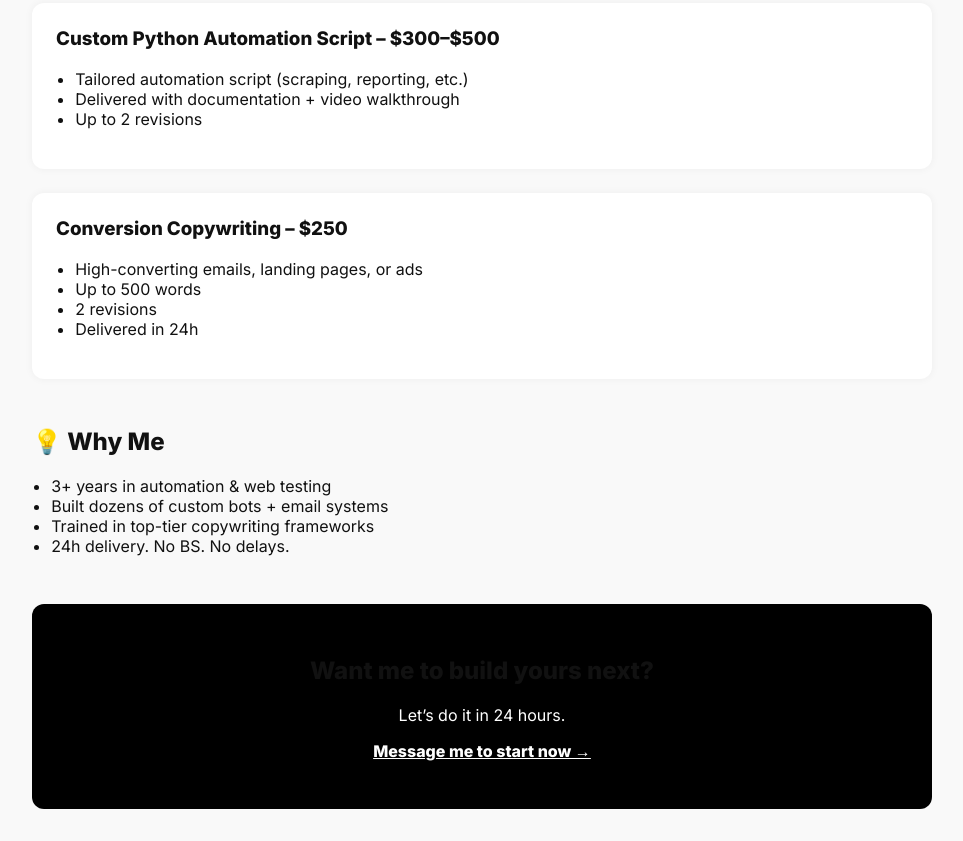
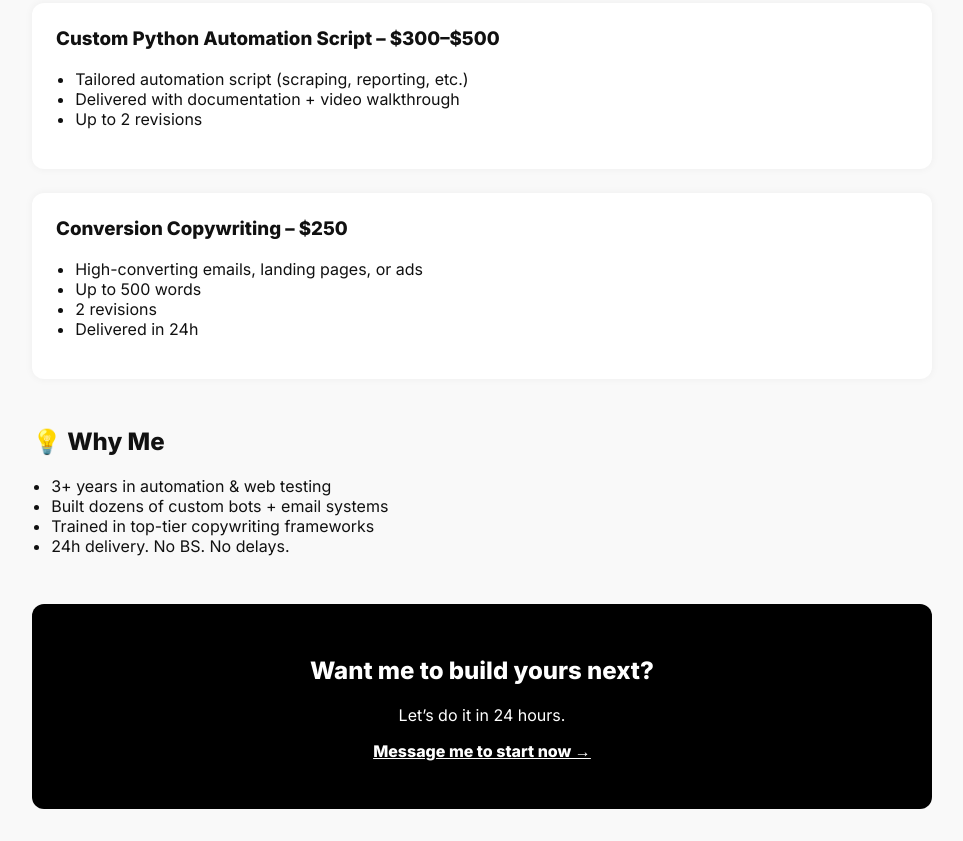
Before and after one commit to convertautomate/Landing, a plain HTML site: page index.html in a window 1280 px wide. Shown: the part 842-1683 px from the top of the page, without its empty margins (158-1121 px from the left). Drawn offline with Linux system fonts and the light colour scheme.

Commit message:
Update index.html

```diff
--- a/index.html
+++ b/index.html
@@ -3,7 +3,7 @@
 <head>
   <meta charset="UTF-8" />
   <meta name="viewport" content="width=device-width, initial-scale=1.0" />
-  <title>AI Copy & Automation</title>
+  <title>John's AI Copy & Automation</title>
   <link href="https://fonts.googleapis.com/css2?family=Inter:wght@400;600;800&display=swap" rel="stylesheet">
   <style>
     body {
@@ -18,7 +18,7 @@
       margin: 0 auto;
       padding: 2rem;
     }
-    h1, h2 {
+    h1, h2, h3, p, li, a {
       color: #111;
     }
     .hero {
@@ -61,8 +61,10 @@
       padding: 2rem;
       border-radius: 12px;
     }
+    .cta h2, .cta p, .cta a {
+      color: #fff;
+    }
     .cta a {
-      color: #fff;
       font-weight: bold;
       text-decoration: underline;
     }
```
